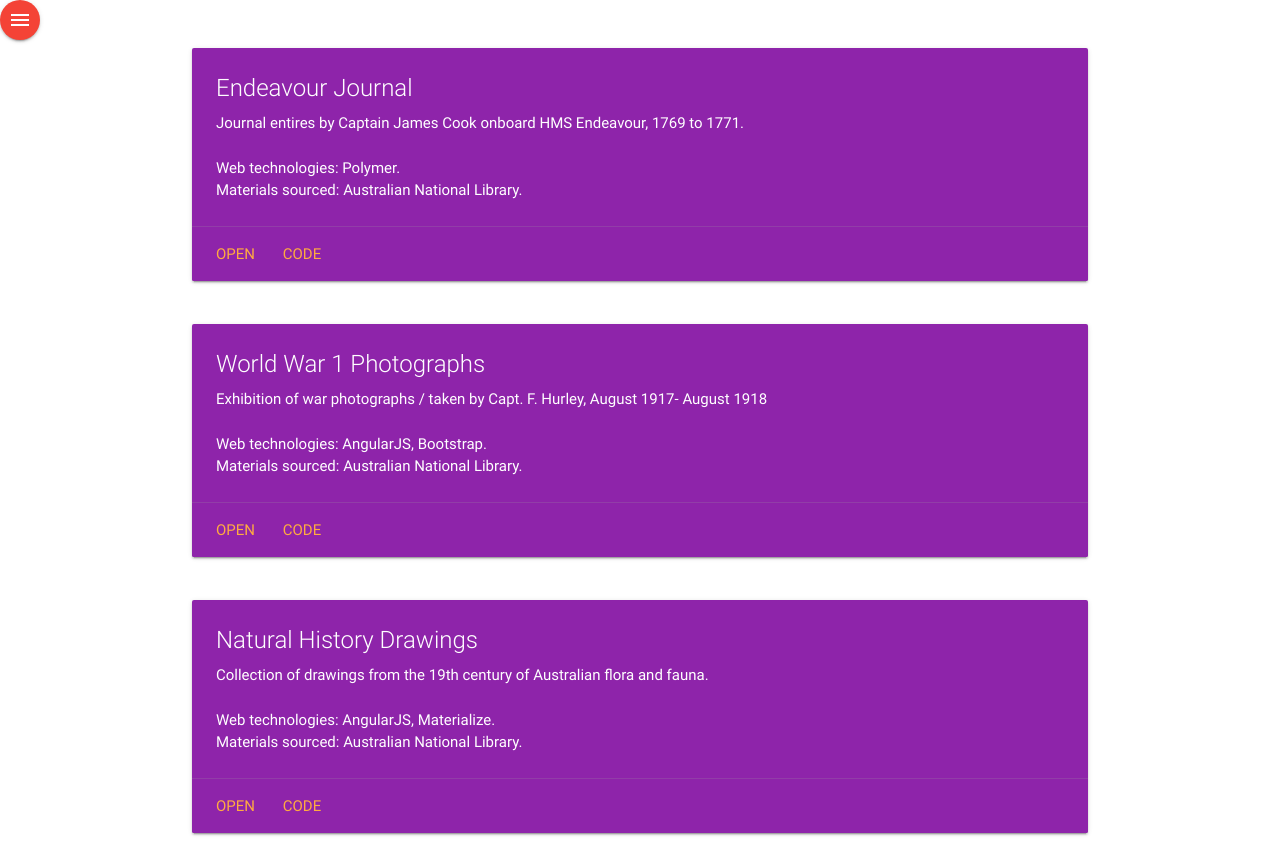
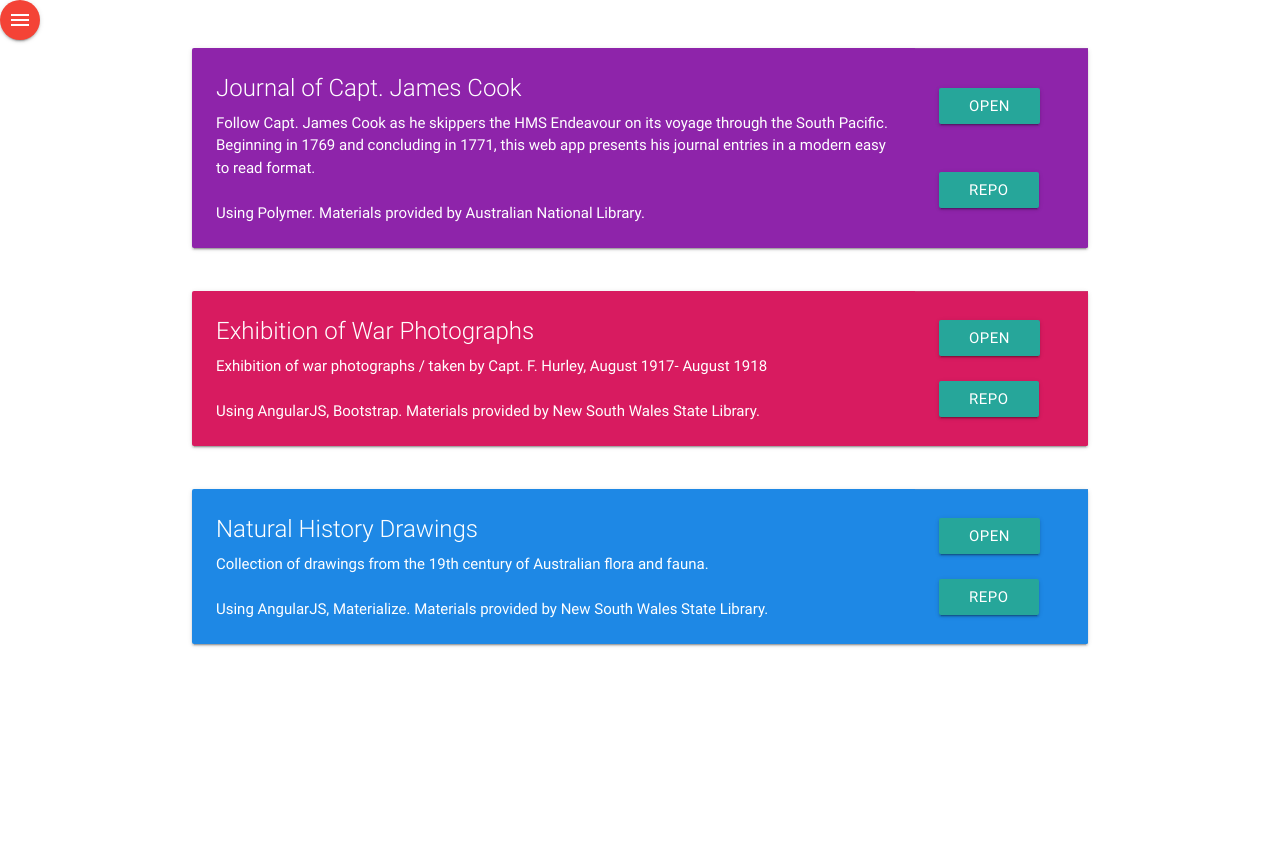
Before and after one commit to mgeale/WebsiteHomePage, a website: page projects.html in a window 1280 px wide. After the commit the page ends 800 px from the top, so only its background shows below. Drawn offline with nearby package versions, Linux system fonts and the light colour scheme.

Commit message:
improved projects.html

```diff
--- a/projects.html
+++ b/projects.html
@@ -26,46 +26,44 @@
           <div class="col s12">
             <div class="card purple darken-1">
               <div class="card-content white-text">
-                <span class="card-title">Endeavour Journal</span>
-                <p>Journal entires by Captain James Cook onboard HMS Endeavour, 1769 to 1771.</p>
-                <br><p>Web technologies: Polymer.</p>
-                <p>Materials sourced: Australian National Library.</p>
+                <span class="card-title">Journal of Capt. James Cook</span>
+                <p>Follow Capt. James Cook as he skippers the HMS Endeavour on its voyage through the South Pacific. Beginning in 1769 and concluding in 1771, this web app presents his journal entries in a modern easy to read format.</p>
+                <br><p>Using Polymer. Materials provided by Australian National Library.</p>
               </div>
               <div class="card-action">
-                <a href="#">Open</a>
-                <a href="https://github.com/mgeale/EndeavourJournal" target="_blank">Code</a>
+                <a href="#"><button class="btn">Open</button></a>
+                <a href="https://github.com/mgeale/EndeavourJournal" target="_blank"><button class="btn">Repo</button></a>
               </div>
             </div>
           </div>
         </div>
         <div class="row">
           <div class="col s12">
-            <div class="card purple darken-1">
+            <div class="card pink darken-1">
               <div class="card-content white-text">
-                <span class="card-title">World War 1 Photographs</span>
+                <span class="card-title">Exhibition of War Photographs </span>
                 <p>Exhibition of war photographs / taken by Capt. F. Hurley, August 1917- August 1918</p>
-                <br><p>Web technologies: AngularJS, Bootstrap.</p>
-                <p>Materials sourced: Australian National Library.</p>
+                <br><p>Using AngularJS, Bootstrap. Materials provided by New South Wales State Library.</p>
               </div>
               <div class="card-action">
-                <a href="#">Open</a>
-                <a href="https://github.com/mgeale/WarPhotographs" target="_blank">Code</a>
+                <a href="#"><button class="btn">Open</button></a>
+                <!-- <a href="#"><button class="btn">Materials</button></a> -->
+                <a href="https://github.com/mgeale/WarPhotographs" target="_blank"><button class="btn">Repo</button></a>
               </div>
             </div>
           </div>
         </div>
         <div class="row">
           <div class="col s12">
-            <div class="card purple darken-1">
+            <div class="card blue darken-1">
               <div class="card-content white-text">
                 <span class="card-title">Natural History Drawings</span>
                 <p>Collection of drawings from the 19th century of Australian flora and fauna.</p>
-                <br><p>Web technologies: AngularJS, Materialize.</p>
-                <p>Materials sourced: Australian National Library.</p>
+                <br><p>Using AngularJS, Materialize. Materials provided by New South Wales State Library.</p>
               </div>
               <div class="card-action">
-                <a href="#">Open</a>
-                <a href="https://github.com/mgeale/NaturalHistoryDrawings" target="_blank">Code</a>
+                <a href="#"><button class="btn">Open</button></a>
+                <a href="https://github.com/mgeale/NaturalHistoryDrawings" target="_blank"><button class="btn">Repo</button></a>
               </div>
             </div>
           </div>
--- a/styles/main.css
+++ b/styles/main.css
@@ -20,3 +20,15 @@
 .about-li {
     padding: 5px;
 }
+
+@media (min-width: 600px) {
+    .card {
+        display: flex;
+        justify-content: space-between;
+    }
+    .card-action {
+        display: flex;
+        justify-content: space-around;
+        flex-direction: column;
+    }
+}
```
